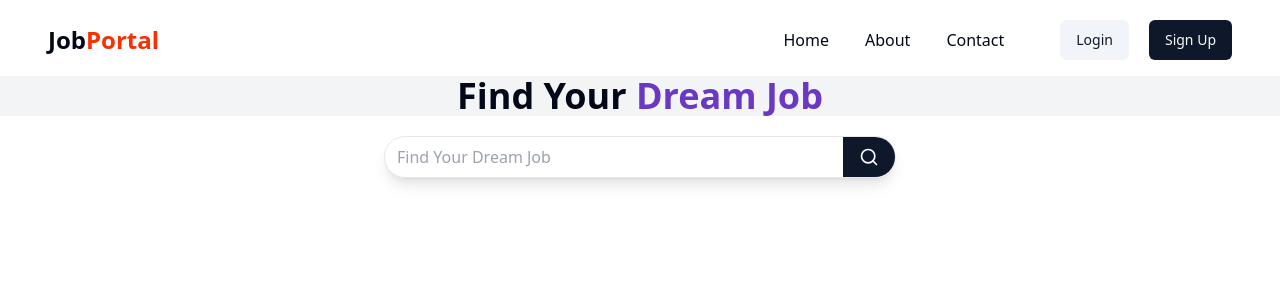
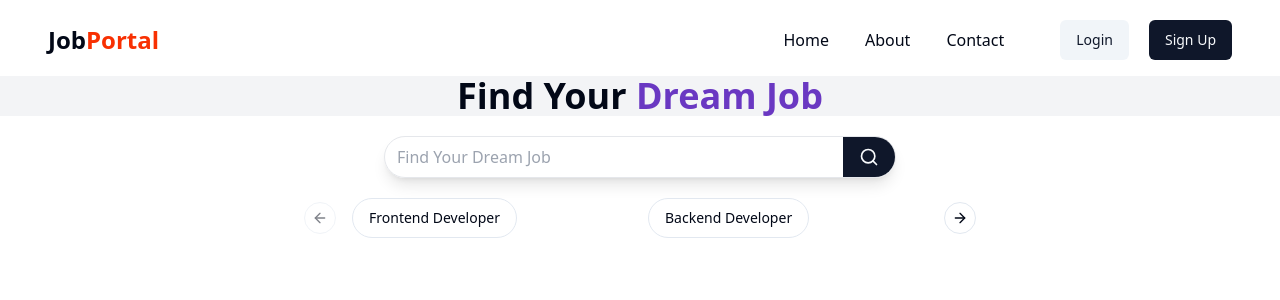
Before and after one commit to SelimRejabd/Job-Portal-using-MERN, a React (Vite) app in the folder job-portal/frontend/: page / in a window 1280 px wide. Shown: the top 300 px of the page. Built offline with nearby package versions, Linux system fonts and the light colour scheme.

Commit message:
CategoryCarousel

```diff
--- a/job-portal/frontend/package.json
+++ b/job-portal/frontend/package.json
@@ -20,6 +20,7 @@
     "axios": "^1.7.5",
     "class-variance-authority": "^0.7.0",
     "clsx": "^2.1.1",
+    "embla-carousel-react": "^8.2.0",
     "lucide-react": "^0.436.0",
     "next-themes": "^0.3.0",
     "react": "^18.3.1",
--- /dev/null
+++ b/job-portal/frontend/src/components/CategoryCarousel.jsx
@@ -0,0 +1,37 @@
+// eslint-disable-next-line no-unused-vars
+import React from "react";
+import { Carousel, CarouselContent, CarouselItem, CarouselNext, CarouselPrevious } from "./ui/carousel";
+import { Button } from "./ui/button";
+
+const CategoryCarousel = () => {
+  const category = [
+    "Frontend Developer",
+    "Backend Developer",
+    "Full Stack Developer",
+    "Mobile Developer",
+    "UI/UX Designer",
+    "Data Scientist",
+    "Data Analyst",
+    "Business Analyst",
+    "Product Manager",
+    "DevOps Engineer",
+    "Cloud Engineer",
+  ];
+  return (
+    <div>
+      <Carousel className="w-full max-w-xl mx-auto my-5">
+        <CarouselContent>
+          {category.map((category, index) => (
+            <CarouselItem key={index} className="md:basis-1/2 lg-basis-1/3">
+              <Button variant="outline" className="rounded-full">{category}</Button>
+            </CarouselItem>
+          ))}
+        </CarouselContent>
+        <CarouselPrevious/>
+        <CarouselNext/>
+      </Carousel>
+    </div>
+  );
+};
+
+export default CategoryCarousel;
--- a/job-portal/frontend/src/components/HomePage.jsx
+++ b/job-portal/frontend/src/components/HomePage.jsx
@@ -1,11 +1,13 @@
 // eslint-disable-next-line no-unused-vars
 import React from 'react';
 import HeroSection from './HeroSection';
+import CategoryCarousel from './CategoryCarousel';
 
 const HomePage = () => {
     return (
         <div>
            <HeroSection />
+           <CategoryCarousel/>
         </div>
     );
 };
--- /dev/null
+++ b/job-portal/frontend/src/components/ui/carousel.jsx
@@ -0,0 +1,193 @@
+import * as React from "react"
+import useEmblaCarousel from "embla-carousel-react";
+import { ArrowLeft, ArrowRight } from "lucide-react"
+
+import { cn } from "@/lib/utils"
+import { Button } from "@/components/ui/button"
+
+const CarouselContext = React.createContext(null)
+
+function useCarousel() {
+  const context = React.useContext(CarouselContext)
+
+  if (!context) {
+    throw new Error("useCarousel must be used within a <Carousel />")
+  }
+
+  return context
+}
+
+const Carousel = React.forwardRef((
+  {
+    orientation = "horizontal",
+    opts,
+    setApi,
+    plugins,
+    className,
+    children,
+    ...props
+  },
+  ref
+) => {
+  const [carouselRef, api] = useEmblaCarousel({
+    ...opts,
+    axis: orientation === "horizontal" ? "x" : "y",
+  }, plugins)
+  const [canScrollPrev, setCanScrollPrev] = React.useState(false)
+  const [canScrollNext, setCanScrollNext] = React.useState(false)
+
+  const onSelect = React.useCallback((api) => {
+    if (!api) {
+      return
+    }
+
+    setCanScrollPrev(api.canScrollPrev())
+    setCanScrollNext(api.canScrollNext())
+  }, [])
+
+  const scrollPrev = React.useCallback(() => {
+    api?.scrollPrev()
+  }, [api])
+
+  const scrollNext = React.useCallback(() => {
+    api?.scrollNext()
+  }, [api])
+
+  const handleKeyDown = React.useCallback((event) => {
+    if (event.key === "ArrowLeft") {
+      event.preventDefault()
+      scrollPrev()
+    } else if (event.key === "ArrowRight") {
+      event.preventDefault()
+      scrollNext()
+    }
+  }, [scrollPrev, scrollNext])
+
+  React.useEffect(() => {
+    if (!api || !setApi) {
+      return
+    }
+
+    setApi(api)
+  }, [api, setApi])
+
+  React.useEffect(() => {
+    if (!api) {
+      return
+    }
+
+    onSelect(api)
+    api.on("reInit", onSelect)
+    api.on("select", onSelect)
+
+    return () => {
+      api?.off("select", onSelect)
+    };
+  }, [api, onSelect])
+
+  return (
+    (<CarouselContext.Provider
+      value={{
+        carouselRef,
+        api: api,
+        opts,
+        orientation:
+          orientation || (opts?.axis === "y" ? "vertical" : "horizontal"),
+        scrollPrev,
+        scrollNext,
+        canScrollPrev,
+        canScrollNext,
+      }}>
+      <div
+        ref={ref}
+        onKeyDownCapture={handleKeyDown}
+        className={cn("relative", className)}
+        role="region"
+        aria-roledescription="carousel"
+        {...props}>
+        {children}
+      </div>
+    </CarouselContext.Provider>)
+  );
+})
+Carousel.displayName = "Carousel"
+
+const CarouselContent = React.forwardRef(({ className, ...props }, ref) => {
+  const { carouselRef, orientation } = useCarousel()
+
+  return (
+    (<div ref={carouselRef} className="overflow-hidden">
+      <div
+        ref={ref}
+        className={cn(
+          "flex",
+          orientation === "horizontal" ? "-ml-4" : "-mt-4 flex-col",
+          className
+        )}
+        {...props} />
+    </div>)
+  );
+})
+CarouselContent.displayName = "CarouselContent"
+
+const CarouselItem = React.forwardRef(({ className, ...props }, ref) => {
+  const { orientation } = useCarousel()
+
+  return (
+    (<div
+      ref={ref}
+      role="group"
+      aria-roledescription="slide"
+      className={cn(
+        "min-w-0 shrink-0 grow-0 basis-full",
+        orientation === "horizontal" ? "pl-4" : "pt-4",
+        className
+      )}
+      {...props} />)
+  );
+})
+CarouselItem.displayName = "CarouselItem"
+
+const CarouselPrevious = React.forwardRef(({ className, variant = "outline", size = "icon", ...props }, ref) => {
+  const { orientation, scrollPrev, canScrollPrev } = useCarousel()
+
+  return (
+    (<Button
+      ref={ref}
+      variant={variant}
+      size={size}
+      className={cn("absolute  h-8 w-8 rounded-full", orientation === "horizontal"
+        ? "-left-12 top-1/2 -translate-y-1/2"
+        : "-top-12 left-1/2 -translate-x-1/2 rotate-90", className)}
+      disabled={!canScrollPrev}
+      onClick={scrollPrev}
+      {...props}>
+      <ArrowLeft className="h-4 w-4" />
+      <span className="sr-only">Previous slide</span>
+    </Button>)
+  );
+})
+CarouselPrevious.displayName = "CarouselPrevious"
+
+const CarouselNext = React.forwardRef(({ className, variant = "outline", size = "icon", ...props }, ref) => {
+  const { orientation, scrollNext, canScrollNext } = useCarousel()
+
+  return (
+    (<Button
+      ref={ref}
+      variant={variant}
+      size={size}
+      className={cn("absolute h-8 w-8 rounded-full", orientation === "horizontal"
+        ? "-right-12 top-1/2 -translate-y-1/2"
+        : "-bottom-12 left-1/2 -translate-x-1/2 rotate-90", className)}
+      disabled={!canScrollNext}
+      onClick={scrollNext}
+      {...props}>
+      <ArrowRight className="h-4 w-4" />
+      <span className="sr-only">Next slide</span>
+    </Button>)
+  );
+})
+CarouselNext.displayName = "CarouselNext"
+
+export { Carousel, CarouselContent, CarouselItem, CarouselPrevious, CarouselNext };
```
Also changed, not shown: 1 other file (tests, documents, lock files or other folders).
